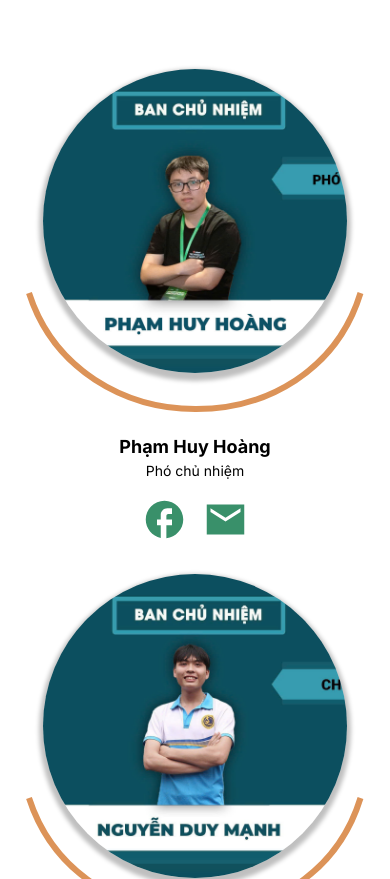
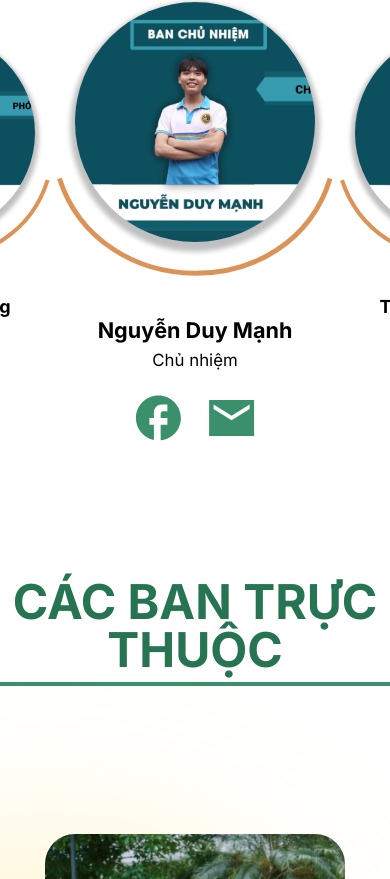
Before and after one commit to sfit-utc/sfit-web, a React (Vite) app: page / in a window 390 px wide. Shown: the part 6745-7624 px from the top of the page. Built offline with nearby package versions, Linux system fonts and the light colour scheme.

Commit message:
UPDATE: RESPONSIVE LEADER

```diff
--- a/src/components/Leader/Leader.tsx
+++ b/src/components/Leader/Leader.tsx
@@ -1,54 +1,133 @@
-import LeaderCard from "./LeaderCard/LeaderCard";
-import leader1 from "../../assets/leaders/6_Admin_1.jpg";
-import leader2 from "../../assets/leaders/6_Admin_2.jpg";
-import leader3 from "../../assets/leaders/6_Admin_3.jpg";
+import { useEffect, useState } from "react";
+import LeaderCard from "./LeaderCard";
+import Leader1 from "../../assets/leaders/6_Admin_1.jpg";
+import Leader2 from "../../assets/leaders/6_Admin_2.jpg";
+import Leader3 from "../../assets/leaders/6_Admin_3.jpg";
+
+const leadersData = [
+  {
+    "name": "Phạm Huy Hoàng",
+    "position": "Phó chủ nhiệm",
+    "image": Leader2,
+    "facebook": "https://www.facebook.com",
+    "email": "https://mail.google.com"
+  },
+  {
+    "name": "Nguyễn Duy Mạnh",
+    "position": "Chủ nhiệm",
+    "image": Leader1,
+    "facebook": "https://www.facebook.com",
+    "email": "https://mail.google.com"
+  },
+  {
+    "name": "Trịnh Thành Nam",
+    "position": "Phó chủ nhiệm",
+    "image": Leader3,
+    "facebook": "https://www.facebook.com",
+    "email": "https://mail.google.com"
+  }
+]
+
+const centerStyle = {
+  transform: "scale(1.2)",
+  transformOrigin: "center",
+  marginTop: "6px",
+};
 
 function Leader() {
+  const [widthWindow, setWidthWindow] = useState(window.innerWidth);
+  const [startX, setStartX] = useState(0);
+  const [space, setSpace] = useState(0);
+  const [cardStyles, setCardStyles] = useState([{}, centerStyle, {}]);
+
+  useEffect(() => {
+    const handleResize = () => setWidthWindow(window.innerWidth);
+    window.addEventListener("resize", handleResize);
+
+    if (widthWindow <= 768) {
+      setCardStyles([{}, centerStyle, {}]);
+    } else {
+      setSpace(0);
+      setCardStyles([{}, {}, {}]);
+    }
+
+    return () => window.removeEventListener("resize", handleResize);
+  }, [widthWindow]);
+
+  const handleTouchStart = (e: any) => {
+    setStartX(e.touches[0].clientX);
+  };
+
+  const handleTouchEnd = (e: any) => {
+    const endX = e.changedTouches[0].clientX;
+    const diffX = startX - endX;
+
+    if (diffX > 50 && space > -250) {
+      const newSpace = space - 250;
+      setSpace(newSpace);
+      updateCardStyles(newSpace);
+    } else if (diffX < -50 && space < 250) {
+      const newSpace = space + 250;
+      setSpace(newSpace);
+      updateCardStyles(newSpace);
+    }
+  };
+
+  const updateCardStyles = (newSpace: any) => {
+    if (newSpace === 0) {
+      setCardStyles([{}, centerStyle, {}]);
+    } else if (newSpace === -250) {
+      setCardStyles([{}, {}, centerStyle]);
+    } else {
+      setCardStyles([centerStyle, {}, {}]);
+    }
+  };
+
   return (
-    <div id="leader" className="mt-[184px] mb-[120px] relative bg-white w-screen flex flex-col items-center justify-center">
-      <h1
-        className="text-center tracking-normal
-                       font-[Inter] text-5xl font-bold text-[#267452]
-                       "
-      >
+    <div
+      id="leader"
+      className="mt-[184px] mb-[120px] bg-white flex flex-col items-center justify-center"
+    >
+      <h1 className="text-center tracking-normal font-[Inter] text-5xl font-bold text-[#267452]">
         BAN CHỦ NHIỆM
       </h1>
       <div className="mx-auto mt-2 bg-[#39906A] w-[525px] h-[4px] mb-8"></div>
-      <div className="md:flex md:space-x-32 mt-[70px] mb-[8rem]">
-        <div className="md:transform md:translate-y-32 p-4">
-          <LeaderCard
-            leader={{
-              name: "Phạm Huy Hoàng",
-              position: "Phó chủ nhiệm",
-              image: leader2,
-              facebook: "https://www.facebook.com",
-              email: "https://mail.google.com"
+
+      {widthWindow < 768 ? (
+        <div className="m-[50px]">
+          <div
+            className="flex gap-[60px] transition-transform duration-500"
+            onTouchStart={handleTouchStart}
+            onTouchEnd={handleTouchEnd}
+            style={{
+              transform: `translateX(${space}px)`,
+              transition: "transform 0.5s",
             }}
-          />
+          >
+            {leadersData.map((leader, index) => (
+              <div
+                key={index}
+                className="w-[200px] duration-500 ease-in-out"
+                style={cardStyles[index]}
+              >
+                <LeaderCard leader={leader} />
+              </div>
+            ))}
+          </div>
         </div>
-        <div className="md:transform md:translate-y-0  p-4">
-          <LeaderCard
-            leader={{
-              name: "Nguyễn Duy Mạnh",
-              position: "Chủ nhiệm",
-              image: leader1,
-              facebook: "https://www.facebook.com",
-              email: "https://mail.google.com"
-            }}
-          />
+      ) : (
+        <div className="md:flex md:space-x-32 mt-[70px] mb-[8rem]">
+          {leadersData.map((leader, index) => (
+            <div
+              key={index}
+              className={`md:transform ${index === 1 ? "md:translate-y-0" : "md:translate-y-32"
+                } p-4`}
+            >
+              <LeaderCard leader={leader} />
+            </div>
+          ))}
         </div>
-        <div className="md:transform md:translate-y-32  p-4">
-          <LeaderCard
-            leader={{
-              name: "Trịnh Thành Nam",
-              position: "Phó chủ nhiệm",
-              image: leader3,
-              facebook: "https://www.facebook.com",
-              email: "https://mail.google.com"
-            }}
-          />
-        </div>
-      </div>
+      )}
     </div>
   );
 }
--- a/src/components/Leader/LeaderCard/LeaderCard.tsx
+++ b/src/components/Leader/LeaderCard.tsx
@@ -11,8 +11,8 @@ function LeaderCard({ leader }: { leader: Leader }) {
     return (
         <div className="relative flex flex-col items-center">
             <div className="relative">
-                <img src={leader.image} alt={leader.name} className="w-[304px] h-[304px] rounded-full object-cover bg-[#D9D9D9] shadow-[0px_4px_4px_4px_rgba(0,0,0,0.25)]" />
-                <svg xmlns="http://www.w3.org/2000/svg" className="absolute bottom-[-40px] left-1/2 transform -translate-x-1/2" width="338" height="121" viewBox="0 0 338 121" fill="none">
+                <img src={leader.image} alt={leader.name} className="md:w-[304px] md:h-[304px] w[200px] h-[200px] rounded-full object-cover bg-[#D9D9D9] shadow-[0px_4px_4px_4px_rgba(0,0,0,0.25)]" />
+                <svg xmlns="http://www.w3.org/2000/svg" className="absolute bottom-[-40px] left-1/2 transform -translate-x-1/2 md:w-[338px] md:h-[121px] w-[230px] h-[105px]" viewBox="0 0 338 121" fill="none">
                     <path d="M3 1C52.5 154.5 286.5 157 334.5 1" stroke="#DC9358" strokeWidth="6" />
                 </svg>
             </div>
--- a/src/components/Teams/Teams.tsx
+++ b/src/components/Teams/Teams.tsx
@@ -24,14 +24,14 @@ const teams = [
     icon: '/src/assets/teams/BAN_WEB_ICON.svg',
   },
   {
-    name: 'BAN GAME',
+    name: 'BAN LẬP TRÌNH GAME',
     activate: 'Tạo môi trường học tập và làm việc cho những bạn muốn theo hướng phát triển game (programmer, artist, designer). Thường tổ chức chia đội để tham gia những sự kiện GameJam (GameJam VietNam, GMTK GameJam)',
     leader: 'Trịnh Thành Nam',
     image: '/src/assets/teams/BAN_GAME.jpg',
     icon: '/src/assets/teams/BAN_GAME_ICON.svg',
   },
   {
-    name: 'BAN AI',
+    name: 'BAN DATA&AI',
     activate: 'Nghiên cứu và phát triển các ứng dụng trí tuệ nhân tạo, chia sẻ kiến thức về machine learning và deep learning.',
     leader: 'Phạm Huy Hoàng',
     image: '/src/assets/teams/BAN_AI.jpg',
```
Also changed, not shown: src/components/Teams/TeamCard/TeamCard.tsx (+12 -12 lines), src/index.css (line endings or trailing spaces), 1 other file (tests, documents, lock files or other folders).
